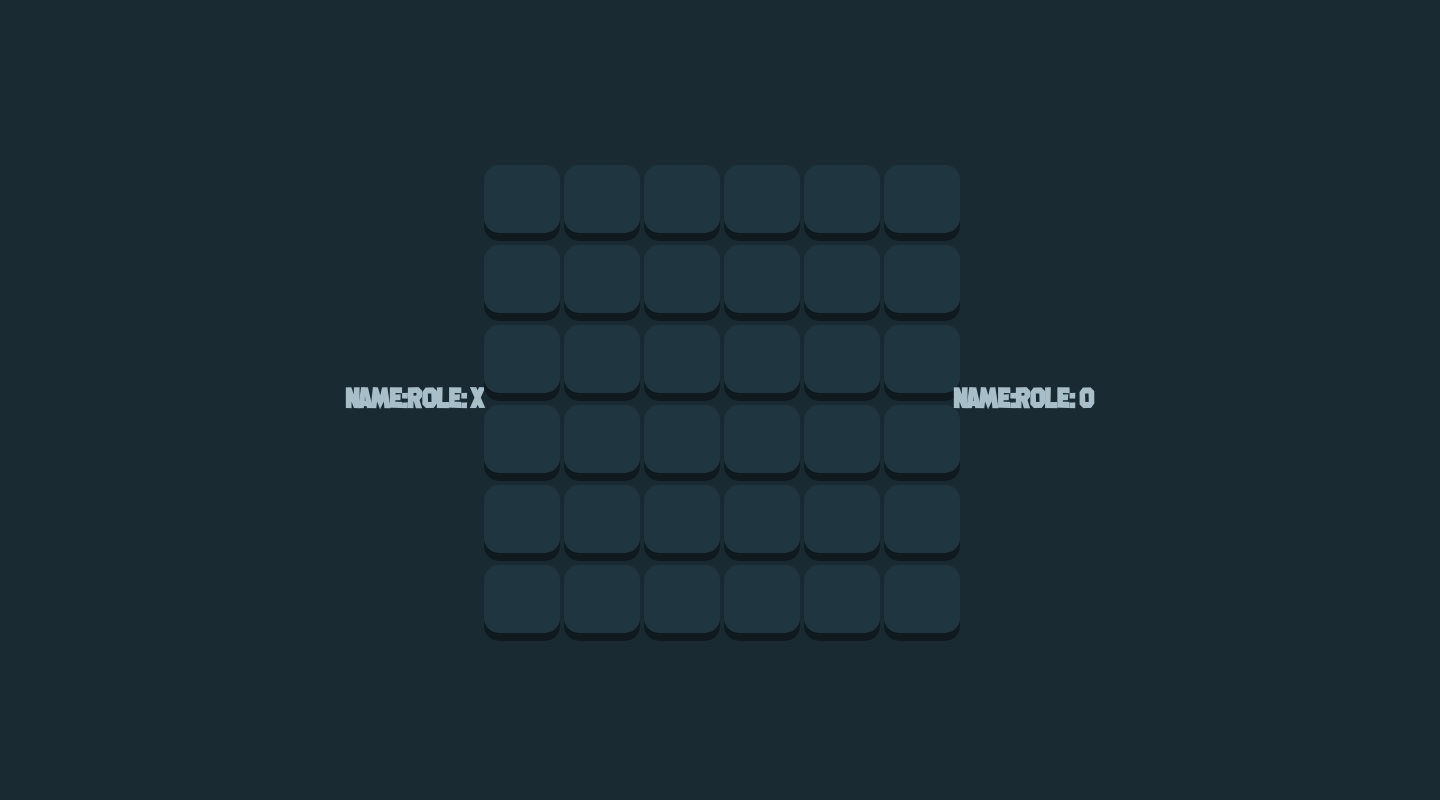
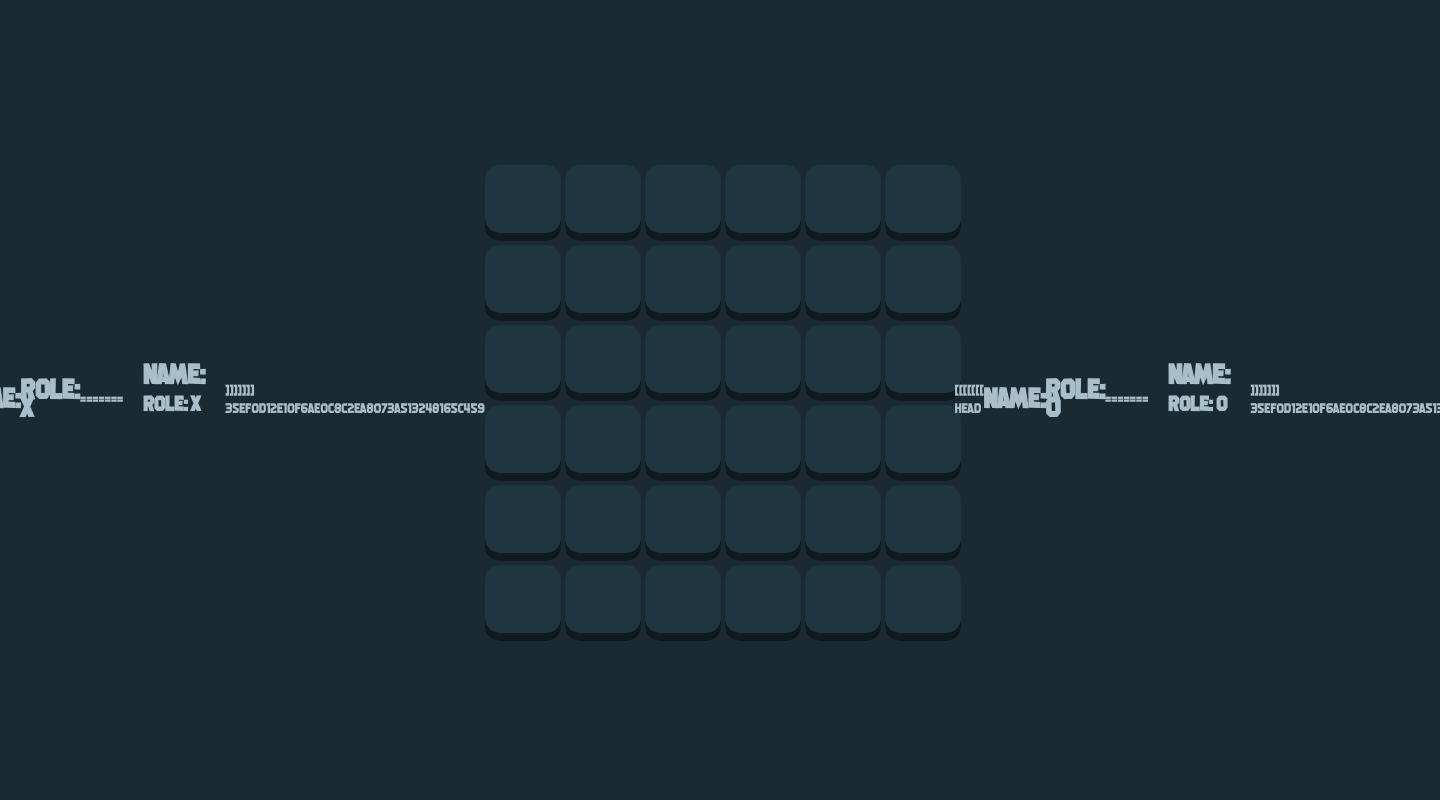
Before and after one commit to MinHius/Software-Engineering, a Python web app: template Tic_Tac_Toe/templates/gameboards/room_rank.html in a window 1440 px wide; the page is wider, and only the part inside the window is pictured. Run offline with Jinja, Linux system fonts and the light colour scheme; the template is opened without the code that fills it, so the values that code supplies are empty; some libraries are stand-ins or nearby versions.

Commit message:
semifinal

```diff
--- a/Tic_Tac_Toe/static/style1.css
+++ b/Tic_Tac_Toe/static/style1.css
@@ -631,3 +631,15 @@
         height: 2.8rem; } }
   .modal__buttons {
     margin-top: 3rem; }
+
+
+.player-names {
+  margin-bottom: 20px; /* Adjust this value as needed */
+  margin-left: 20px; /* Adjust left spacing as needed */
+  margin-right: 20px; /* Adjust right spacing as needed */
+}
+
+.player-names h1 {
+  display: inline-block;
+  margin-bottom: 10px; /* Adjust vertical spacing between name and role */
+}
--- a/Tic_Tac_Toe/templates/gameboards/room_rank.html
+++ b/Tic_Tac_Toe/templates/gameboards/room_rank.html
@@ -14,7 +14,14 @@
     />
 </head>
 <body>
+<<<<<<< HEAD
         <h1 id='hostName'>Name: </h1><h1> Role: X</h1>
+=======
+    <div class="player-names">
+        <p><h1>Name: </h1><h1 id="hostName"> </h1></p>
+        <h2>Role: X</h2>
+    </div>
+>>>>>>> 35ef0d12e10f6ae0c8c2ea8073a513248165c459
 
     <div id="gameplay-6x6board" class="gameplay__6x6board">
         <div class="gameplay__card"></div>
@@ -54,7 +61,14 @@
         <div class="gameplay__card"></div>
         <div class="gameplay__card"></div>
     </div>
+<<<<<<< HEAD
     <h1 id ='joinName'>Name: </h1></h1> <h1> Role: O</h1>
+=======
+    <div class="player-names">
+        <p><h1>Name: </h1><h1 id="joinName"> </h1></p>
+        <h2>Role: O</h2>
+    </div>
+>>>>>>> 35ef0d12e10f6ae0c8c2ea8073a513248165c459
     <script src="/static/scriptRank.js">
     </script>
 </body>
```
Also changed, not shown: Tic_Tac_Toe/app.py (+5 -2 lines), Tic_Tac_Toe/templates/gameboards/room.html (+8 -2 lines), database.db.
